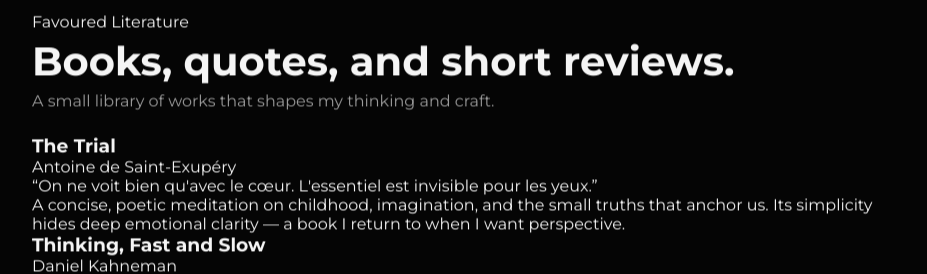
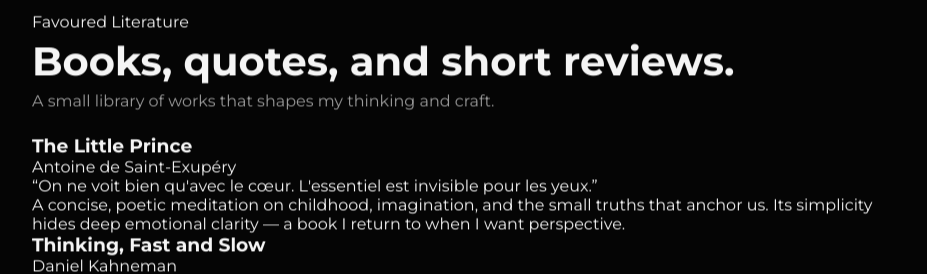
Before and after one commit to Gauravnidhi001/portfolio, a React (Vite) app: page / in a window 1280 px wide. Shown: the part 1640-1914 px from the top of the page, without its empty margins (334-1261 px from the left). Built offline with nearby package versions, Linux system fonts and the light colour scheme.

Commit message:
Update App.jsx

```diff
--- a/src/App.jsx
+++ b/src/App.jsx
@@ -50,7 +50,7 @@
 
 const favouredLiterature = [
   {
-    title: "The Trial",
+    title: "The Little Prince",
     author: "Antoine de Saint-Exupéry",
     quote: "On ne voit bien qu'avec le cœur. L'essentiel est invisible pour les yeux.",
     review:
```
